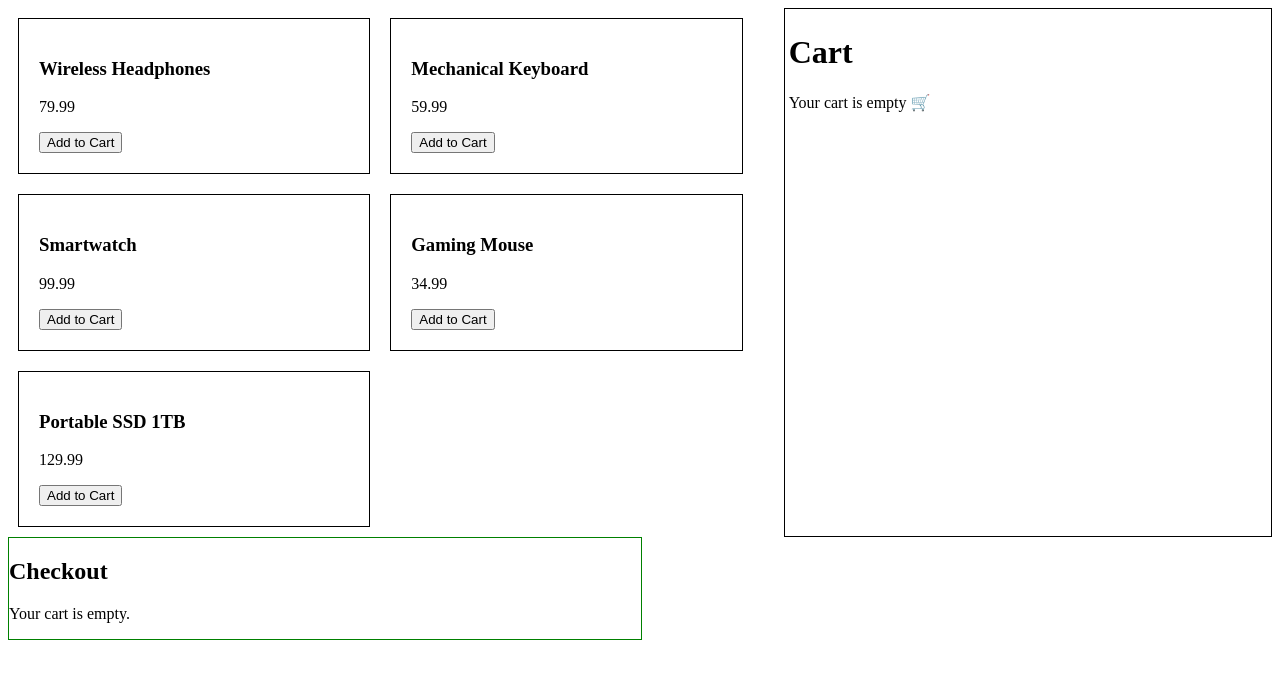
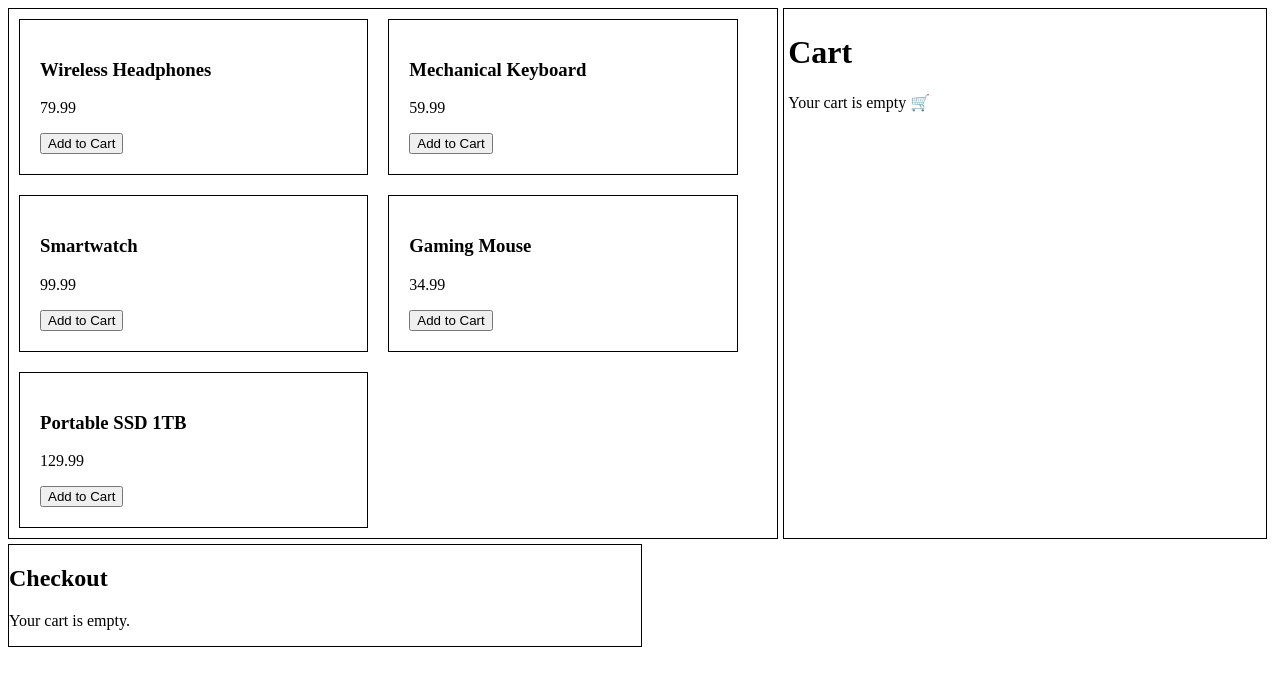
Before and after one commit to sarthakghimire/cart-redux, a React (Vite) app: page / in a window 1280 px wide. Shown: the top 686 px of the page. Built offline with nearby package versions, Linux system fonts and the light colour scheme.

Commit message:
smol changes

```diff
--- a/src/components/Cart.jsx
+++ b/src/components/Cart.jsx
@@ -13,7 +13,15 @@ const Cart = () => {
 
   if (cartItems.length === 0) {
     return (
-      <div style={{ border: "1px solid black", width: "50%", padding: "4px" }}>
+      <div
+        style={{
+          border: "1px solid black",
+          width: "50%",
+          padding: "4px",
+          marginRight: "5px",
+          marginBottom: "5px",
+        }}
+      >
         <h1>Cart</h1>
         <p>Your cart is empty 🛒</p>
       </div>
--- a/src/components/ProductList.jsx
+++ b/src/components/ProductList.jsx
@@ -4,7 +4,15 @@ import ProductCard from "./ProductCard";
 
 const ProductList = () => {
   return (
-    <div style={{ display: "flex", flexWrap: "wrap" }}>
+    <div
+      style={{
+        display: "flex",
+        flexWrap: "wrap",
+        border: "1px solid",
+        marginRight: "5px",
+        marginBottom: "5px",
+      }}
+    >
       {products.map((product) => (
         <ProductCard key={product.id} product={product} />
       ))}
--- a/src/pages/Checkout.jsx
+++ b/src/pages/Checkout.jsx
@@ -12,7 +12,7 @@ const Checkout = () => {
   );
 
   return (
-    <div style={{ border: "1px solid green", width: "50%" }}>
+    <div style={{ border: "1px solid", width: "50%" }}>
       <h2>Checkout</h2>
 
       {cartItems.length === 0 ? (
```
